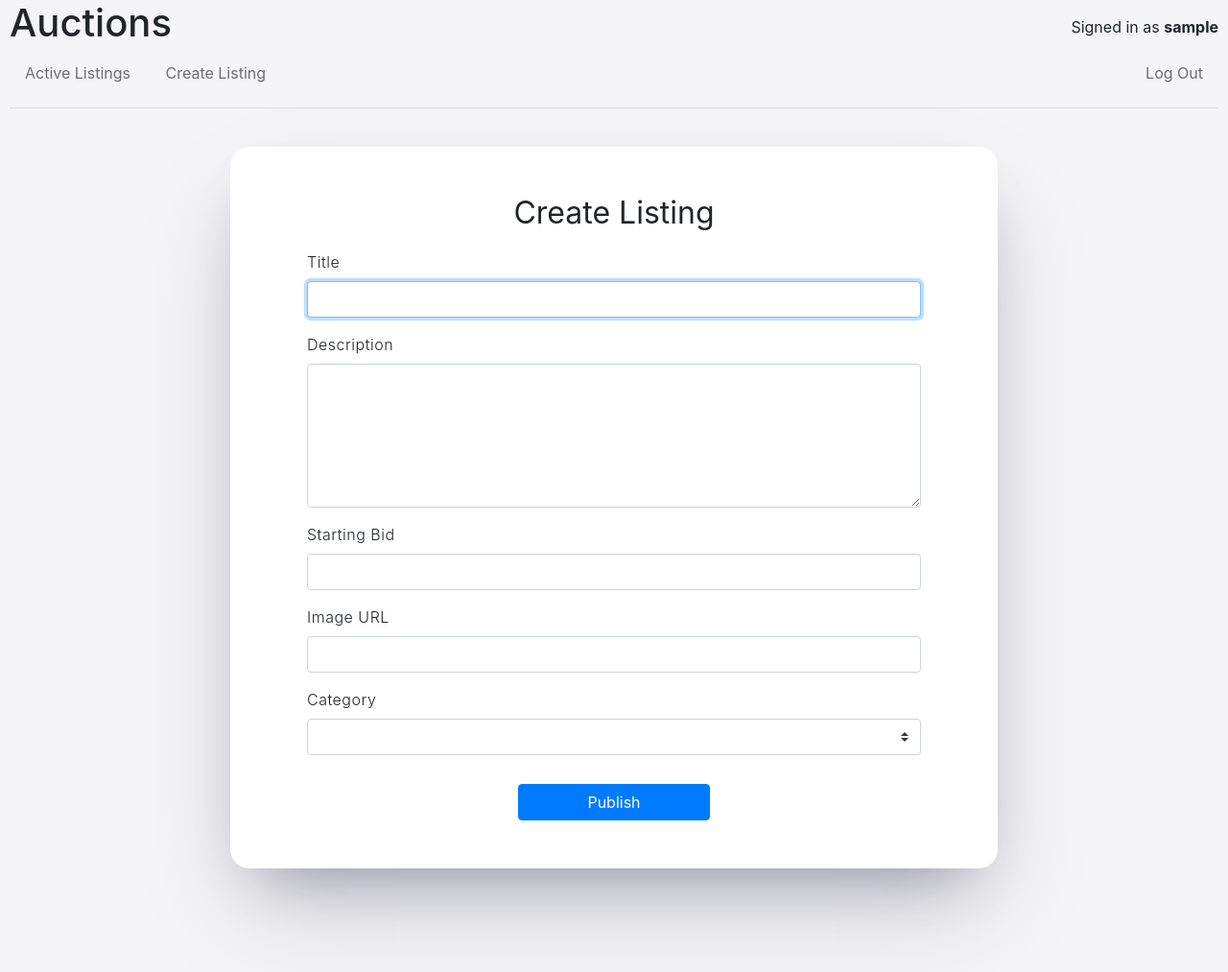
After one commit to hecz34/Commerce, a Django app: page /create in a window 1280 px wide. The commit adds this page. Shown: the whole page at 96% size. Run offline with Django 3.2, Linux system fonts and the light colour scheme; a user stored in the database is signed in; tables that the repository leaves empty hold one stand-in row (values such as "Sample post"); style sheets or scripts are compiled from the project's sources; some libraries are stand-ins or nearby versions.

Commit message:
Fix styling issues in login and register templates. Create view to handle form submission for new listings. Add database query in index view to render all active listings. Create template for users to create new listings. Redesign index template to display all active listings.

```diff
--- /dev/null
+++ b/auctions/forms.py
@@ -0,0 +1,51 @@
+from django import forms
+from .models import *
+
+
+class NewListingForm(forms.Form):
+    title = forms.CharField(
+        label="Title",
+        max_length=25,
+        widget=forms.TextInput(attrs={"class": "form-control", "autofocus": True}),
+    )
+    description = forms.CharField(
+        label="Description",
+        widget=forms.Textarea(attrs={"class": "form-control description"}),
+    )
+    price = forms.IntegerField(
+        label="Starting Bid",
+        widget=forms.NumberInput(attrs={"class": "form-control price"}),
+    )
+    image_url = forms.CharField(
+        label="Image URL",
+        max_length=255,
+        required=False,
+        widget=forms.TextInput(attrs={"class": "form-control"}),
+    )
+
+
+# Using ModelForm
+# class NewListingForm(forms.ModelForm):
+#     class Meta:
+#         model = Listing
+#         fields = "__all__"
+#         exclude = ["seller", "datetime", "active"]
+
+#     def __init__(self, *args, **kwargs):
+#         super().__init__(*args, **kwargs)
+#         self.fields["title"].label = "Title"
+#         self.fields["title"].widget.attrs.update(
+#             {"class": "form-control"}
+#         )
+#         self.fields["description"].label = "Description"
+#         self.fields["description"].widget.attrs.update(
+#             {"class": "form-control"}
+#         )
+#         self.fields["price"].label = "Starting Bid"
+#         self.fields["price"].widget.attrs.update(
+#             {"class": "form-control"}
+#         )
+#         self.fields["image_url"].label = "Image URL"
+#         self.fields["image_url"].widget.attrs.update(
+#             {"class": "form-control"}
+#         )
--- a/auctions/models.py
+++ b/auctions/models.py
@@ -19,14 +19,18 @@ class Listing(models.Model):
     price = models.FloatField()
     image_url = models.CharField(max_length=200, blank=True, null=True)
     category = models.ForeignKey(
-        Category, on_delete=models.CASCADE, related_name="listings"
+        Category,
+        on_delete=models.CASCADE,
+        related_name="listings",
+        blank=True,
+        null=True,
     )
     seller = models.ForeignKey(User, on_delete=models.CASCADE, related_name="listings")
     datetime = models.DateTimeField(auto_now_add=True)
     active = models.BooleanField(default=True)
 
     def __str__(self):
-        return f"{self.id} {self.title}"
+        return f"{self.title} ID: {self.id}"
 
 
 class Bid(models.Model):
--- a/auctions/static/auctions/styles.scss
+++ b/auctions/static/auctions/styles.scss
@@ -1,20 +1,59 @@
 $body-background-color: #f5f5f7;
-$nav-link-color: #787878;
-
+$nav-link-color: #6e6e73;
+$form-background-color: white;
+$form-box-shadow: rgba(50, 50, 93, 0.25) 0px 50px 100px -20px, rgba(0, 0, 0, 0.3) 0px 30px 60px -30px;
+$form-transition: box-shadow 0.3s ease;
 
 %flex-nav-container {
     display: flex;
     justify-content: space-between;
 }
-%flex-content-center {
+%wrapper-container {
     display: flex;
+    flex-direction: column;
+    align-items: center;
+    height: 100vh;
+    // overflow: hidden;
+}
+%form-contents {
+    background-color: $form-background-color;
+    margin-top: 5vh;
+    border-radius: 20px;
+    // overflow-y: auto;
+    box-shadow: $form-box-shadow;
+    transition: $form-transition;
+}
+%form-container-hover {
+    box-shadow: rgba(50, 50, 93, 0.25) 0px 100px 200px -40px, rgba(0, 0, 0, 0.3) 0px 60px 120px -60px;
+    transform: scale3d(1.01,1.01,1.01);
+}
+%center-h2 {
+    margin-bottom: 20px;
+    text-align: center;
+    font-weight: 400;
+}
+%center-form-btn {
+    display: flex;
+    flex-direction: column;
     justify-content: center;
+    align-items: center;
+    margin-top: 30px;
 }
 
 body {
     background-color: $body-background-color;
-    padding: 10px;
+    padding: 0;
+    margin-bottom: 100px;
+    // padding: 10px;
 }
+
+// a {
+//     color: inherit;
+//     &:hover {
+//         color: inherit;
+//         text-decoration: none;
+//     }
+// }
 
 .title {
     @extend %flex-nav-container;
@@ -25,10 +64,16 @@ body {
     }
 }
 
+.nav-container {
+    padding: 0 10px;
+
+    hr {
+        margin-bottom: 0;
+    }
+}
 .nav {
     @extend %flex-nav-container;
 }
-
 .nav-item {
     display: inline-block;
     a {
@@ -41,39 +86,142 @@ body {
 }
 
 .wrapper-container {
-    @extend %flex-content-center;
-    width: 100%;
+    @extend %wrapper-container;
 }
 
 .login-register-container {
+    @extend %form-contents;
+    padding: 40px 50px;
+    max-width: 500px;
+    width: 100%;
+
+    &:hover {
+        @extend %form-container-hover;
+    }
+    h2 {
+        @extend %center-h2;
+    }
+    label {
+        font-weight: 300;
+        letter-spacing: 1px;
+    }
+    .btn-container {
+        @extend %center-form-btn;
+        .btn {
+            width: 100px;
+            margin-bottom: 10px
+        }
+        a:hover {
+            color: #007bff;
+        }
+    }
+}
+
+.create-container {
+    @extend %form-contents;
+    padding: 50px 80px;
+    max-width: 800px;
+    width: 100%;
+
+    &:hover {
+        @extend %form-container-hover;
+    }
+    h2 {
+        @extend %center-h2;
+    }
+    .form-control.description {
+        height: 150px;
+    }
+    label {
+        font-weight: 300;
+        letter-spacing: .5px;
+    }
+    .btn-container {
+        @extend %center-form-btn;
+
+        .btn {
+            width: 200px;
+        }
+    }
+}
+
+.active-listings-title {
+    text-align: center;
+    margin: 30px 0;
+}
+.active-listings-grid {
+    display: grid;
+    grid-template-columns: repeat(3, 1fr);
+    grid-gap: 20px;
+    margin: 0 40px;
+}
+.active-listing-link {
+    color: inherit;
+    &:hover {
+        color: inherit;
+        text-decoration: none;
+    }
+}
+.active-listing {
+    background-color: white;
     display: flex;
     flex-direction: column;
-    align-items: center;
-    background-color: white;
-    border-radius: 20px;
-    margin-top: 5vh;
-    padding: 50px;
-    box-shadow: rgba(50, 50, 93, 0.25) 0px 50px 100px -20px, rgba(0, 0, 0, 0.3) 0px 30px 60px -30px;
-    transition: box-shadow 0.3s ease;
+    border-radius: 18px;
+    padding: 20px;
+    height: 100%;
+    box-shadow: 2px 4px 12px #00000014;
+    transition: box-shadow 0.2s ease;
 
     &:hover {
-        box-shadow: rgba(50, 50, 93, 0.25) 0px 100px 200px -40px, rgba(0, 0, 0, 0.3) 0px 60px 120px -60px;
+        box-shadow: 2px 4px 16px #00000029;
         transform: scale3d(1.01,1.01,1.01);
     }
-    h2 {
-        margin-bottom: 40px;
+    .image-container {
+        display: flex;
+        justify-content: center;
+        align-items: center;
+        flex: 1;
+
+        img {
+            width: 100%;
+            // max-height: 450px;
+            // object-fit: contain;
+        }
     }
-    .form-control {
-        width: 400px;
-    }
-    .btn-container {
-        @extend %flex-content-center;
-        margin-bottom: 20px;
-    }
-    .btn {
-        width: 100px;
-    }
-    a:hover {
-        color: #007bff;
+    .info-container {
+        display: flex;
+        flex-direction: column;
+        align-items: center;
+        margin-bottom: 5px;
+
+        h3 {
+            margin: 10px 0 5px 0;
+            text-align: center;
+        }
+        h4 {
+            margin: 10px 0 5px 0;
+            text-align: center;
+        }
+        p {
+            color: #6e6e73;
+            font-size: 14px;
+            margin: 5px 0 0 0;
+        }
     }
 }
+
+@media (max-width: 720px) {
+    .active-listings-grid {
+        grid-template-columns: repeat(2, 1fr);
+    }
+}
+@media (min-width: 721px) and (max-width: 1060px) {
+    .active-listings-grid {
+        grid-template-columns: repeat(3, 1fr);
+    }
+}
+@media (min-width: 1061px) {
+    .active-listings-grid {
+        grid-template-columns: repeat(4, 1fr);
+    }
+}
--- /dev/null
+++ b/auctions/templates/auctions/create.html
@@ -0,0 +1,34 @@
+{% extends "auctions/layout.html" %}
+
+{% block title %}
+    Create Listing
+{% endblock %}
+
+{% block body %}
+    <div class="wrapper-container">
+        <div class="create-container">
+            <h2>Create Listing</h2>
+            <form action="{% url 'create' %}" method="post">
+                {% csrf_token %}
+                {% for field in form %}
+                    <div class="form-group">
+                        <label>{{ field.label }}</label>
+                        {{ field }}
+                    </div>
+                {% endfor %}
+                <div class="form-group">
+                    <label>Category</label>
+                    <select class="custom-select" name="category">
+                        <option value=""></option>
+                        {% for category in categories %}
+                            <option value="{{ category.id }}">{{ category }}</option>
+                        {% endfor %}
+                    </select>
+                </div>
+                <div class="btn-container">
+                    <input class="btn btn-primary" type="submit" value="Publish">
+                </div>
+            </form>
+        </div>
+    </div>
+{% endblock %}
--- a/auctions/templates/auctions/layout.html
+++ b/auctions/templates/auctions/layout.html
@@ -8,11 +8,12 @@
         <link href="{% static 'auctions/styles.css' %}" rel="stylesheet">
     </head>
     <body>
+        <div class="nav-container">
             <div class="title">
                 <h1>Auctions</h1>
                 <div>
                     {% if user.is_authenticated %}
-                    Signed in as&nbsp;<strong>{{ user.username }}</strong>.
+                        Signed in as&nbsp;<strong>{{ user.username }}</strong>
                     {% else %}
                         Not signed in.
                     {% endif %}
@@ -23,6 +24,11 @@
                     <li class="nav-item">
                         <a class="nav-link" href="{% url 'index' %}">Active Listings</a>
                     </li>
+                    {% if user.is_authenticated %}
+                        <li class="nav-item">
+                            <a class="nav-link" href="{% url 'create' %}">Create Listing</a>
+                        </li>
+                    {% endif %}
                 </div>
                 <div class="right-section-nav">
                     {% if user.is_authenticated %}
@@ -40,6 +46,7 @@
                 </div>
             </ul>
             <hr>
+        </div>
         {% block body %}
         {% endblock %}
     </body>
--- a/auctions/urls.py
+++ b/auctions/urls.py
@@ -6,5 +6,6 @@ urlpatterns = [
     path("", views.index, name="index"),
     path("login", views.login_view, name="login"),
     path("logout", views.logout_view, name="logout"),
-    path("register", views.register, name="register")
+    path("register", views.register, name="register"),
+    path("create", views.create_listing, name="create"),
 ]
--- a/auctions/views.py
+++ b/auctions/views.py
@@ -1,14 +1,16 @@
 from django.contrib.auth import authenticate, login, logout
+from django.contrib.auth.decorators import login_required
 from django.db import IntegrityError
 from django.http import HttpResponse, HttpResponseRedirect
 from django.shortcuts import render
 from django.urls import reverse
-
-from .models import User
+from .models import User, Category, Listing, Bid, Comment, Watchlist
+from .forms import NewListingForm
 
 
 def index(request):
-    return render(request, "auctions/index.html")
+    listings = Listing.objects.filter(active=True)
+    return render(request, "auctions/index.html", {"listings": listings})
 
 
 def login_view(request):
@@ -69,3 +71,33 @@ def register(request):
         return HttpResponseRedirect(reverse("index"))
     else:
         return render(request, "auctions/register.html")
+
+
+@login_required
+def create_listing(request):
+    if request.method == "POST":
+        form = NewListingForm(request.POST)
+        if form.is_valid():
+            title = form.cleaned_data["title"]
+            description = form.cleaned_data["description"]
+            price = form.cleaned_data["price"]
+            image_url = form.cleaned_data["image_url"]
+            category_id = request.POST.get("category")
+            category = Category.objects.get(pk=category_id)
+
+            Listing.objects.create(
+                title=title,
+                description=description,
+                price=price,
+                image_url=image_url,
+                category=category,
+                seller=request.user,
+            )
+            return HttpResponseRedirect(reverse("index"))
+    else:
+        categories = Category.objects.all().order_by("name")
+        return render(
+            request,
+            "auctions/create.html",
+            {"form": NewListingForm(), "categories": categories},
+        )
--- a/commerce/settings.py
+++ b/commerce/settings.py
@@ -124,3 +124,5 @@ STATIC_URL = "/static/"
 DEFAULT_AUTO_FIELD = "django.db.models.AutoField"
 
 USE_THOUSAND_SEPARATOR = True
+
+LOGIN_URL = "login"
```
Also changed, not shown: auctions/templates/auctions/index.html (+24 -2 lines), auctions/templates/auctions/login.html (+10 -5 lines), auctions/templates/auctions/register.html (+17 -8 lines), auctions/migrations/0003_alter_listing_category.py (added), auctions/static/auctions/no_image.png (added), 1 other file. Lines whose indentation alone changed are shown as unchanged.
